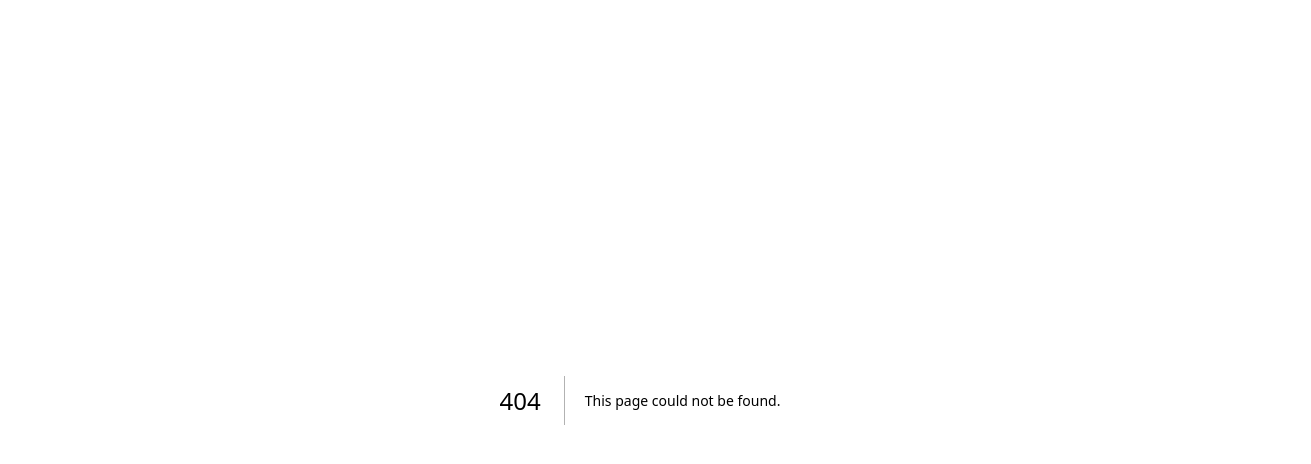
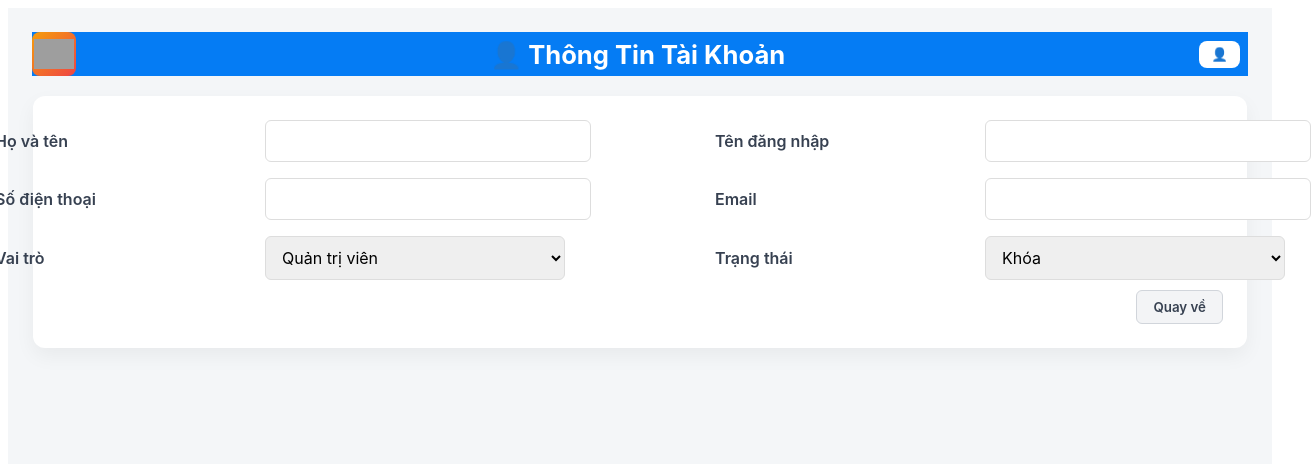
Before and after one commit to BaoNguyen20040407/Inventory, a Next.js app in the folder warehouse-frontend/: page /profile in a window 1280 px wide. Before the commit this address had no page. Shown: the top 464 px of the page, 1311 px wide, since content can reach past the window. Built offline with nearby package versions, Linux system fonts and the light colour scheme; grey boxes are pictures that could not be loaded.

Commit message:
Xem thông tin tài khoản

```diff
--- a/warehouse-frontend/src/app/global.css
+++ b/warehouse-frontend/src/app/global.css
@@ -297,3 +297,42 @@ tbody tr:hover { background:#fbfdff; }
   border-radius: 6px;
   cursor: pointer;
 }
+
+.profile-form {
+  max-width: 1100px;
+  margin: 0 auto;
+}
+
+.profile-grid {
+  display: grid;
+  grid-template-columns: 120px 300px 120px 300px;
+  gap: 16px 150px;
+  align-items: center;
+  justify-content: center;
+}
+
+.profile-grid label {
+  font-weight: 600;
+  color: #374151;
+}
+
+.profile-grid input,
+.profile-grid select {
+  width: 100%;
+}
+
+/* Tablet */
+@media (max-width: 1200px) {
+  .profile-grid {
+    grid-template-columns: 120px 1fr 120px 1fr;
+    gap: 16px 32px;
+  }
+}
+
+/* Mobile */
+@media (max-width: 768px) {
+  .profile-grid {
+    grid-template-columns: 120px 1fr;
+    gap: 12px 16px;
+  }
+}
--- a/warehouse-frontend/src/app/login/page.tsx
+++ b/warehouse-frontend/src/app/login/page.tsx
@@ -31,8 +31,13 @@ export default function LoginPage() {
         localStorage.setItem("username", data.username);
         localStorage.setItem("role", data.role);
         localStorage.setItem("fullName", data.fullName);
+        localStorage.setItem("email", data.email);
+        localStorage.setItem("phone",data.phone);
+        localStorage.setItem("isActive", data.isActive);
 
         localStorage.getItem("role")
+
+        console.log(data);
 
         console.log(data);
 
--- /dev/null
+++ b/warehouse-frontend/src/app/profile/page.tsx
@@ -0,0 +1,140 @@
+"use client";
+
+import { useState, useEffect } from "react";
+import { useRouter } from "next/navigation";
+import AppHeader from "@/app/components/layout/app_header";
+
+
+export default function ProfilePage() {
+  const router = useRouter();
+
+  const [fullName, setFullName] = useState("");
+  const [username, setUsername] = useState("");
+  const [phone, setPhone] = useState("");
+  const [email, setEmail] = useState("");
+  const [role, setRole] = useState("");
+  const [isActive, setIsActive] = useState(true);
+
+  useEffect(() => {
+    setUsername(
+      localStorage.getItem("username") || ""
+    );
+
+    setFullName(
+      localStorage.getItem("fullName") || ""
+    );
+
+    setRole(
+      localStorage.getItem("role") || ""
+    );
+
+    setPhone(
+        localStorage.getItem("phone") || ""
+    );
+
+    setEmail(
+        localStorage.getItem("email") || ""
+    );
+
+    setIsActive(
+        localStorage.getItem("isActive") === "true"
+      );
+  }, []);
+
+  const handleSubmit = async (
+    e: React.FormEvent
+  ) => {
+    e.preventDefault();
+
+    try {
+      // TODO: API cập nhật tài khoản
+
+      alert("Cập nhật thành công");
+    } catch (err) {
+      console.error(err);
+      alert("Có lỗi xảy ra");
+    }
+  };
+
+  return (
+    <div className="app-container">
+      <AppHeader title="👤 Thông Tin Tài Khoản" />
+
+      <main className="right-panel">
+        <div className="table-card">
+          <form onSubmit={handleSubmit}>
+          <div className="profile-grid">
+
+            <label>Họ và tên</label>
+                <input
+                type="text"
+                value={fullName}
+                onChange={(e) => setFullName(e.target.value)}
+                className="form-input"
+                />
+
+            <label>Tên đăng nhập</label>
+                <input
+                type="text"
+                value={username}
+                onChange={(e) => setUsername(e.target.value)}
+                className="form-input"
+                />
+
+            <label>Số điện thoại</label>
+                <input
+                type="text"
+                value={phone}
+                onChange={(e) => setPhone(e.target.value)}
+                className="form-input"
+                />
+
+            <label>Email</label>
+                <input
+                type="email"
+                value={email}
+                onChange={(e) => setEmail(e.target.value)}
+                className="form-input"
+                />
+
+            <label>Vai trò</label>
+                <select
+                value={role}
+                onChange={(e) => setRole(e.target.value)}
+                className="form-input"
+                >
+                <option value="ADMIN">Quản trị viên</option>
+                <option value="EMPLOYEE">Nhân viên</option>
+                </select>
+
+            <label>Trạng thái</label>
+                <select
+                value={isActive ? "ACTIVE" : "LOCKED"}
+                onChange={(e) =>
+                    setIsActive(e.target.value === "ACTIVE")
+                }
+                className="form-input"
+                >
+                <option value="ACTIVE">Hoạt động</option>
+                <option value="LOCKED">Khóa</option>
+                </select>
+
+            </div>
+
+            <div className="form-actions mt-6">
+              <button
+                type="button"
+                className="btn btn-gray"
+                onClick={() =>
+                  router.back()
+                }
+              >
+                Quay về
+              </button>
+            </div>
+          </form>
+        </div>
+      </main>
+    </div>
+  );
+}
```
Also changed, not shown: 1 other file (tests, documents, lock files or other folders).
